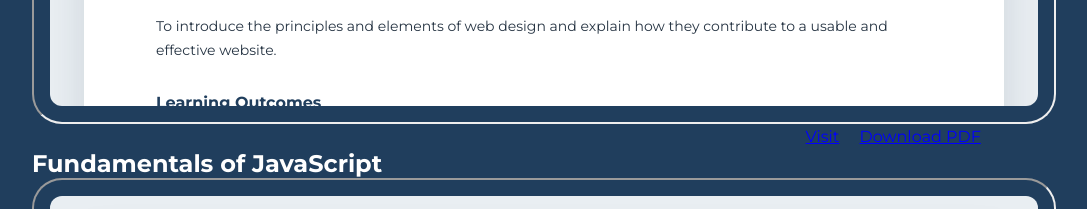
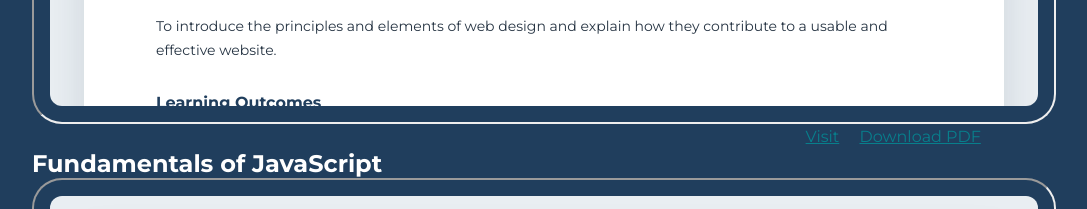
Before and after one commit to Lodan-developer/DevCore-Learn, a plain HTML site: page index.html in a window 1280 px wide. Shown: the part 2586-2795 px from the top of the page, without its empty margins (96-1183 px from the left). Drawn offline with Linux system fonts and the light colour scheme.

Commit message:
Update website design

```diff
--- a/style.css
+++ b/style.css
@@ -259,7 +259,7 @@ nav button:hover{
     margin: auto 4rem;
 }
 .visit-download a{
-    color: blue;
+    color: var(--primaryText);
     padding: .5em;
     font-size: 12pt;
 }
```
